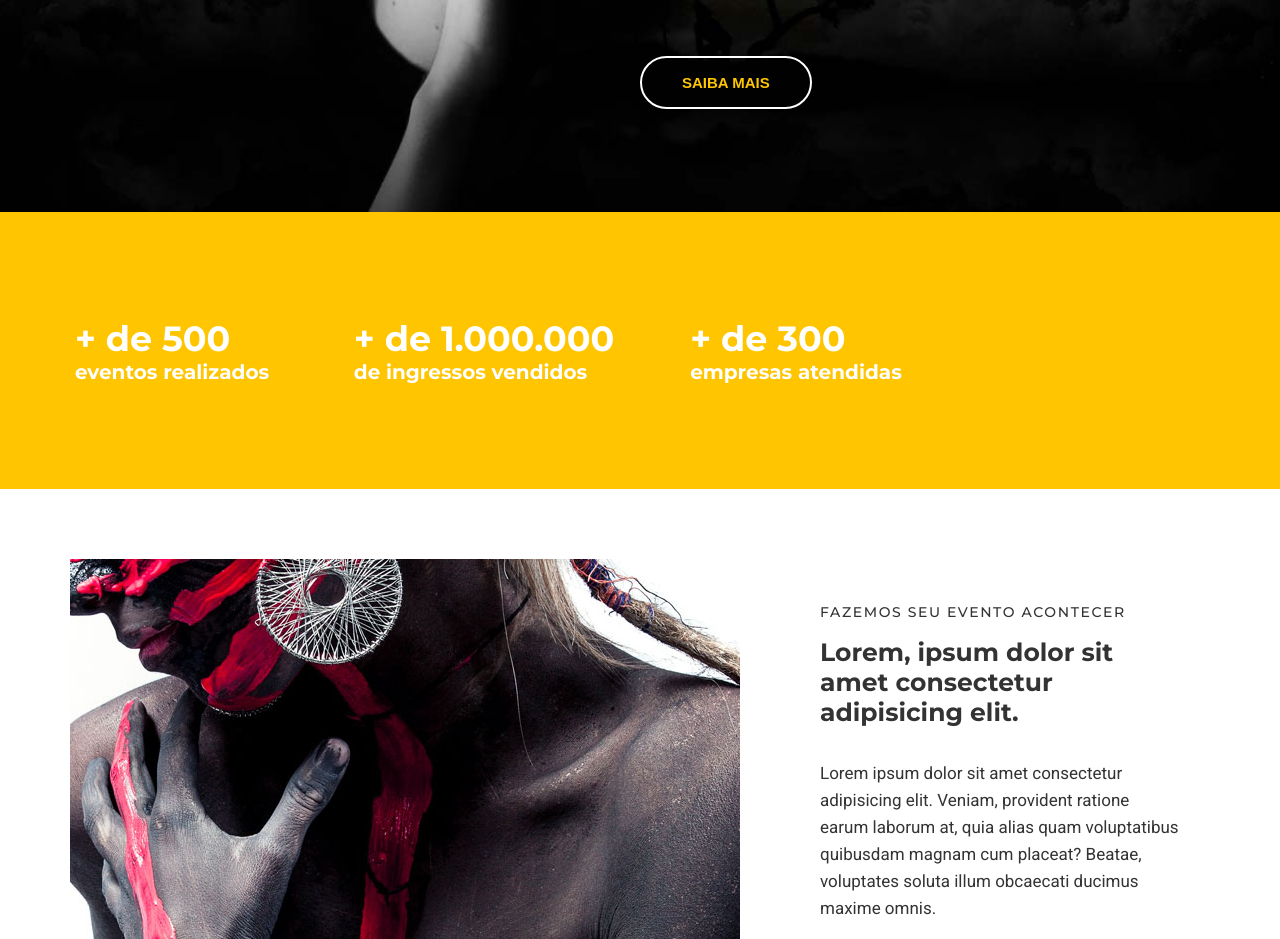
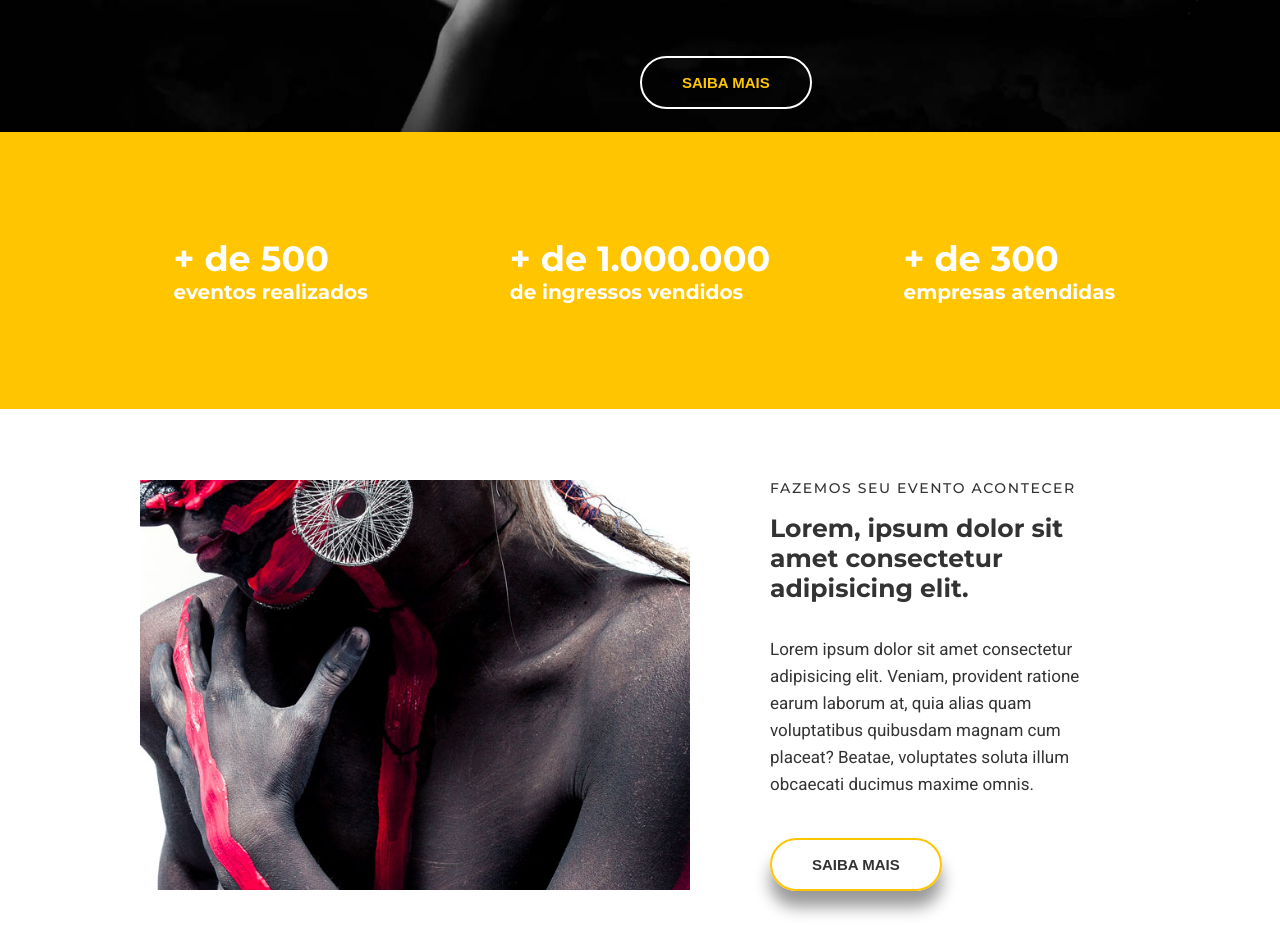
Before and after one commit to Brunodsoares/StudiON, a website: page src/index.html in a window 1280 px wide. Shown: the part 588-1527 px from the top of the page. Drawn offline with Linux system fonts and the light colour scheme.

Commit message:
finalizando aula 5

```diff
--- a/src/index.html
+++ b/src/index.html
@@ -11,6 +11,7 @@
 
 <body>
     <nav class="navbar">
+        <div class="container navbar__container">
             <h1 class="logo-studion">
                 Studi<span class="copy--primary">on</span>
                 <span class="logo-studion__subtitle">Eventos</span>
@@ -42,7 +43,9 @@
                     </a>
                 </li>
             </ul>
+        </div>
     </nav>
+
     <header>
         <div id="slider">
             <div class="slide">
@@ -70,7 +73,7 @@
     <main>
 
         <section id="counter">
-            <ul class="counter__container">
+            <ul class="container counter__container">
                 <li>
                     <h3>
                         + de 500
@@ -92,7 +95,7 @@
             </ul>
         </section>
 
-        <section class="institutional">
+        <section class="container institutional">
             <img class="institutional__image" src="./images/institutional.jpg" alt="Stuion institutional">
             <div class="institutional__copy">
                 <h6>Fazemos seu evento acontecer</h6>
--- a/src/style.css
+++ b/src/style.css
@@ -21,6 +21,11 @@ main,
 footer{
     overflow-x: hidden;
 }
+.container {
+    max-width: 1140px;
+    margin: 0 auto;
+
+}
 ul {
     display: flex; /* coloca uma caixa do lado da outra*/
     list-style: none; /* remove o icone da lista */
@@ -30,11 +35,17 @@ ul {
 .navbar {
     position: fixed; /* deixa caixa fixa na pagina */
     z-index: 1;
+    top: 0; /* posição */
+    left: 0;
+    width: 100%;
+    background-color: #000; /* define a cor de fundo */
+    color: #fff; /* cor da letra */
+}
+.navbar__container {
     display: grid; /* estilo de display*/
     grid-template-columns: 1fr 9fr; /* especificando os valores da coluna por fração */
     align-items: center;
-    top: 0; /* posição */
-    left: 0;
+
 
     width: 100vw; /* margens relacionado a caixa */
     height: 7.75rem;
@@ -43,7 +54,6 @@ ul {
     background-color: #000; /* define a cor de fundo */
     color: #fff; /* cor da letra */
 }
-
 .navbar__links {
     justify-self: end; /* alinhar itens dentro do grid*/
     padding-right: 3rem;
@@ -86,7 +96,7 @@ ul {
 }
 .slide {
     position: relative;
-    height: calc(100vh - 7.75rem);
+    height: calc(90vh - 7.75rem);
 }
 .slide__background-image {
     width: 100%;
@@ -142,7 +152,6 @@ ul {
     display: grid;
     grid-template-columns: repeat(auto-fill, minmax(300px, 1fr));
     place-items: center;
-    margin: 0;
     padding: 4.375rem 1rem;
 }
 .counter__container h3 {
@@ -154,10 +163,13 @@ ul {
 }
 .institutional {
     display: grid;
-    grid-template-columns: auto 1fr;
+    grid-template-columns: auto auto;
     gap: 3.125rem;
     align-items: center;
     padding: 4.375rem;
+}
+.institutional__image {
+    max-width: 550px;
 }
 .institutional__copy {
     padding: 0 1.875rem;
@@ -183,4 +195,5 @@ ul {
 .btn--institutional {
     color: var(--color-copy);
     background: unset;
+    box-shadow: 0 1rem 1rem #0006;
 }
```
Lines whose indentation alone changed are shown as unchanged.
